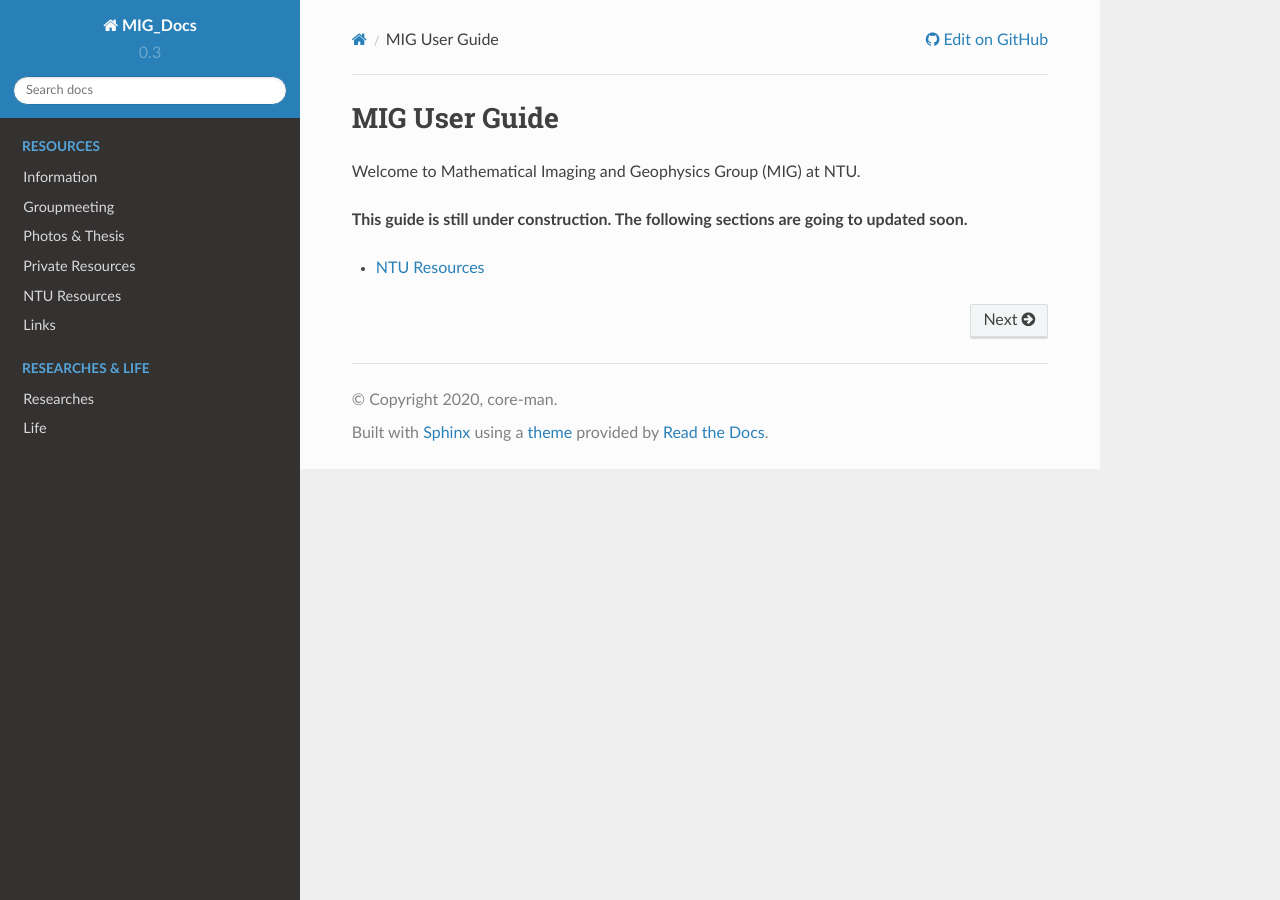
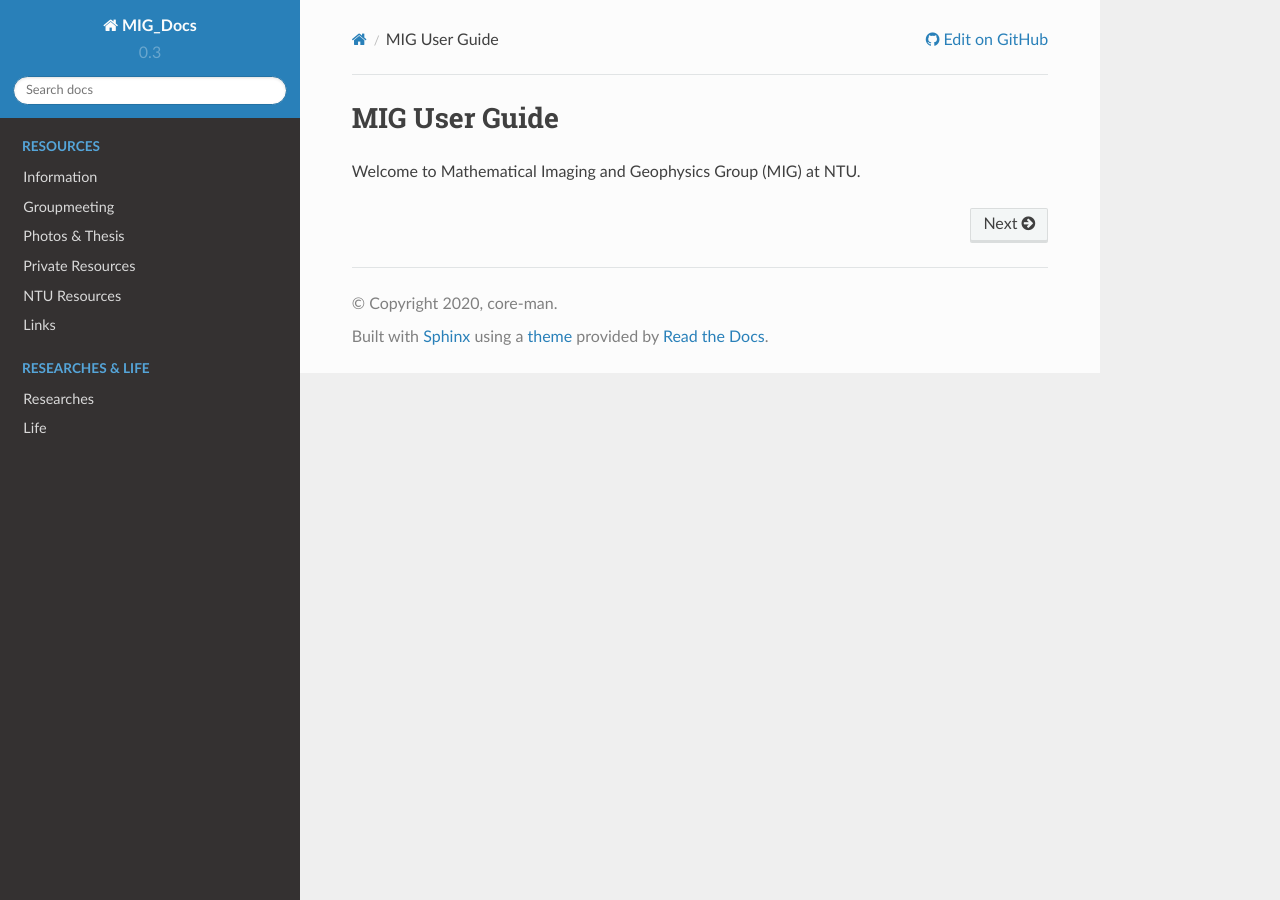
Before and after one commit to MIGG-NTU/MIG_Docs, a Sphinx documentation site: the page built from source/index.rst, in a window 1280 px wide. Built offline with Sphinx 7.4.7 and the Read the Docs theme 2.0.0, drawn with Linux system fonts in a browser that asks for light colours.

Commit message:
finish TODO

```diff
--- a/source/index.rst
+++ b/source/index.rst
@@ -2,10 +2,6 @@ MIG User Guide
 ===============
 
 Welcome to Mathematical Imaging and Geophysics Group (MIG) at NTU.
-
-**This guide is still under construction. The following sections are going to updated soon.**
-
-- `NTU Resources <https://migg-ntu.github.io/MIG_Docs/resources-ntu/index.html>`_
 
 
 .. toctree::
--- a/source/resources-ntu/index.rst
+++ b/source/resources-ntu/index.rst
@@ -1,11 +1,5 @@
 NTU Resources
 =============
-
-**Under Construction**
-
-
-We will move NTU resources in `resources.ntu <https://github.com/MIGG-NTU/MIG_Docs/tree/master/TODO/resources_ntu>`_ to this website soon.
-
 
 .. toctree::
 
```
